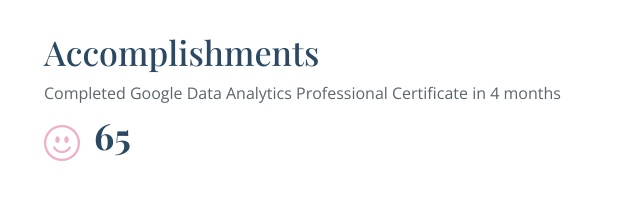
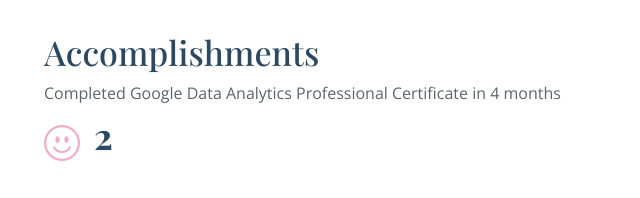
Before and after one commit to mquinonez/mquinonez.github.io, a plain HTML site: page index.html in a window 1280 px wide. Shown: the part 718-916 px from the top of the page, 549-1189 px from the left. Drawn offline with nearby package versions, Linux system fonts and the light colour scheme; a web font is replaced by a local one.

Commit message:
Deleted 65

```diff
--- a/index.html
+++ b/index.html
@@ -103,7 +103,7 @@
                 <div class="col-md-6 d-md-flex align-items-md-stretch">
                   <div class="count-box">
                     <i class="bi bi-emoji-smile"></i>
-                    <span data-purecounter-start="0" data-purecounter-end="65" data-purecounter-duration="1" class="purecounter"></span>
+                    <span data-purecounter-start="0" data-purecounter-end="2" data-purecounter-duration="1" class="purecounter"></span>
                     <p><strong>
                   </div>
                 </div>
```
